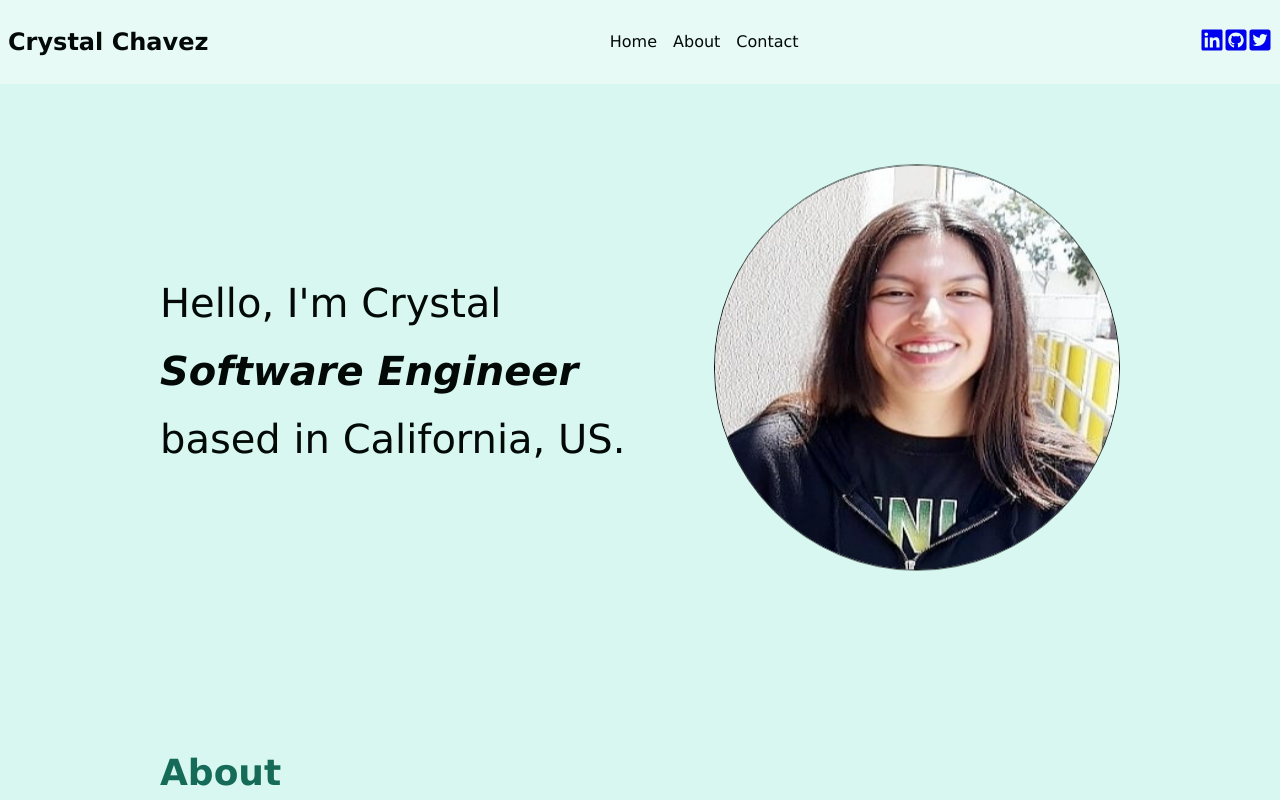
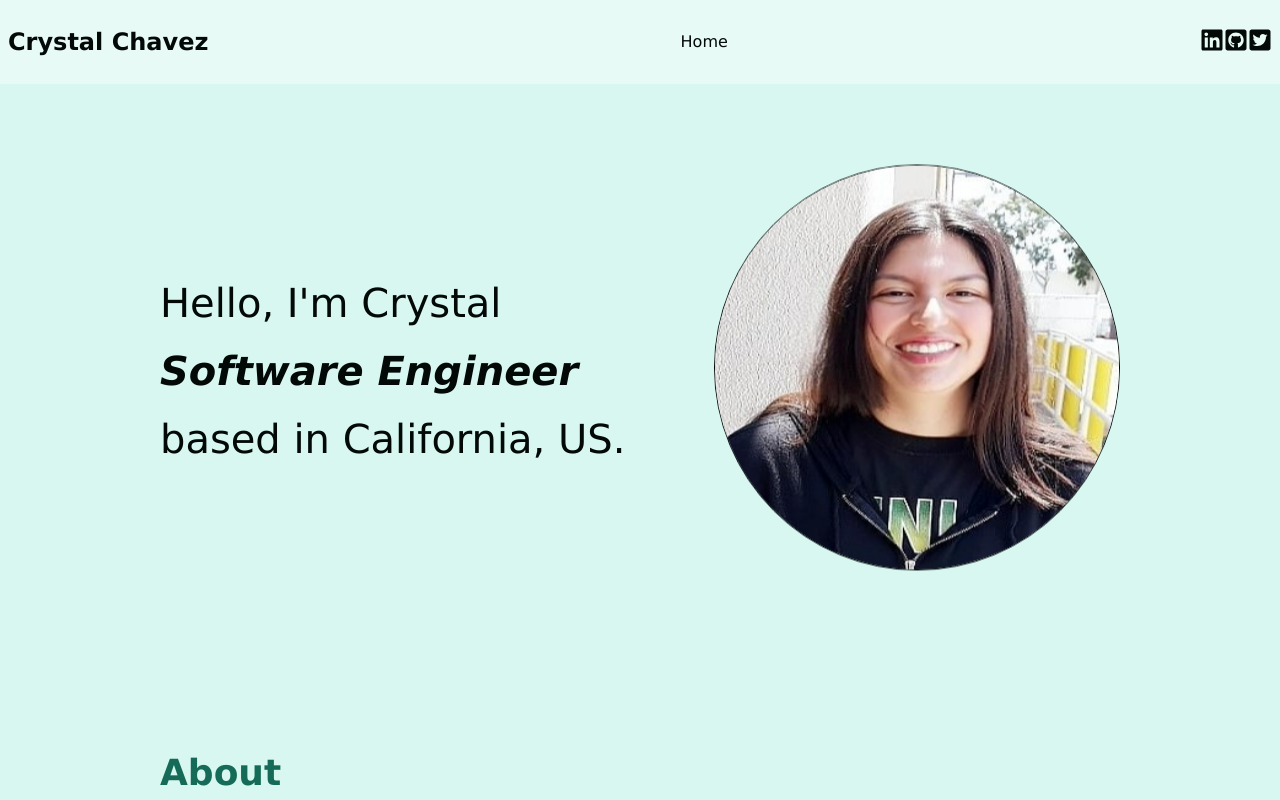
Before and after one commit to crystalchavez99/Beta-Portfolio, a React (Create React App) app: page / in a window 1280 px wide. Shown: the top 800 px of the page. Built offline with nearby package versions, Linux system fonts and the light colour scheme.

Commit message:
only home page

```diff
--- a/src/components/NavBar/NavBar.js
+++ b/src/components/NavBar/NavBar.js
@@ -7,8 +7,6 @@ function NavBar(){
             <h2>Crystal Chavez</h2>
             <div className="nav-links">
                 <NavLink to="/">Home</NavLink>
-                <NavLink to="/about">About</NavLink>
-                <NavLink to="/contact">Contact</NavLink>
             </div>
             <SocialMedia/>
         </div>
--- a/src/components/SocialMedia/SocialMedia.css
+++ b/src/components/SocialMedia/SocialMedia.css
@@ -5,3 +5,7 @@
 .icons:hover{
     opacity: .5;
 }
+a{
+    text-decoration: none;
+    color:inherit;
+}
```
